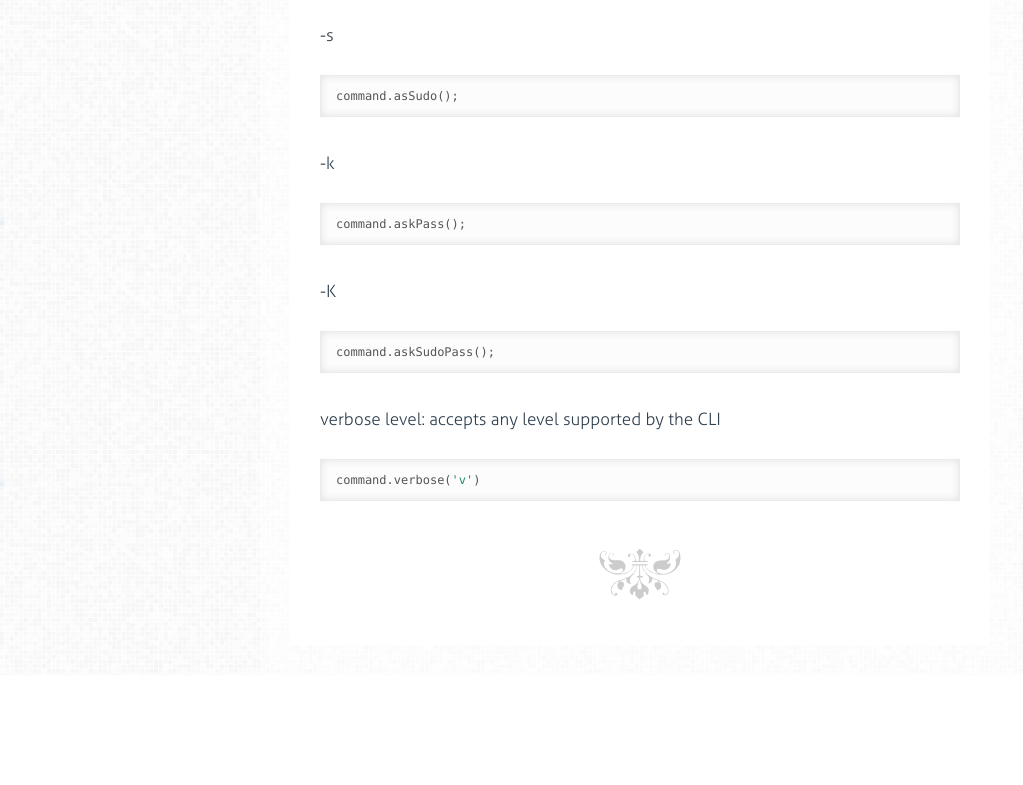
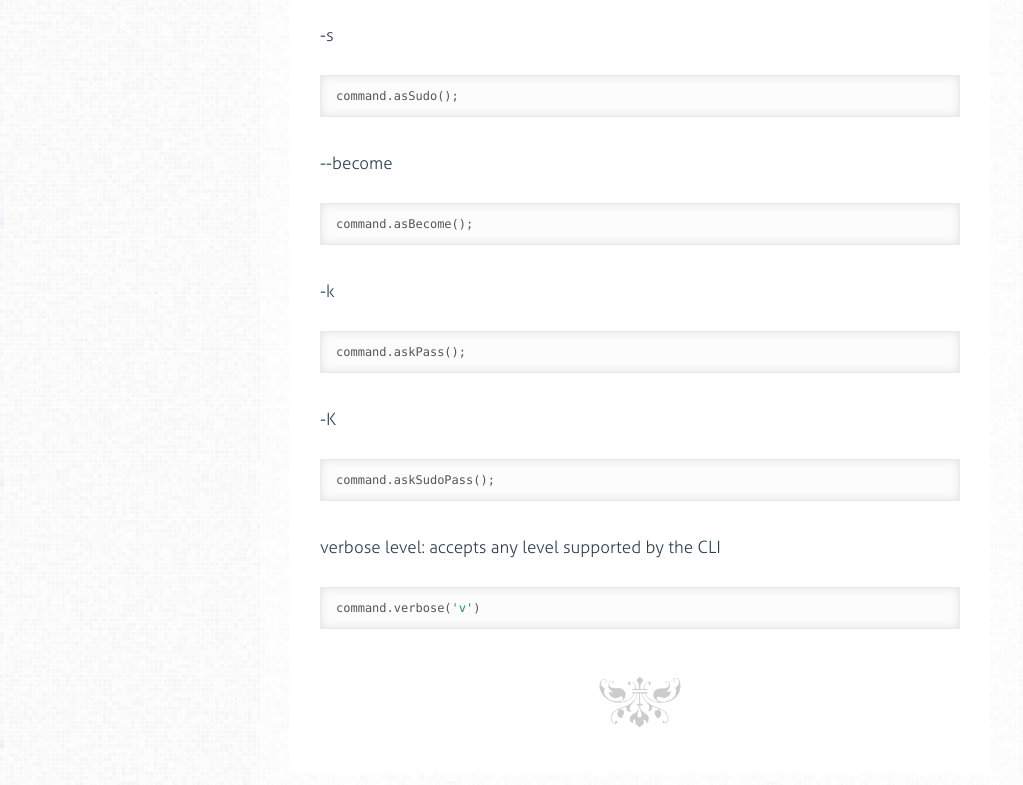
Before and after one commit to shaharke/node-ansible, a website: page docs/index.html in a window 1280 px wide. Shown: the part 3692-4477 px from the top of the page, without its empty margins (0-1023 px from the left). Before the commit the page ends 4367 px from the top, so only its background shows below. Drawn offline with Linux system fonts and the light colour scheme.

Commit message:
doc(AdHoc/become): add become support

```diff
--- a/docs/index.html
+++ b/docs/index.html
@@ -193,7 +193,10 @@ command.exec();</pre></div>
 
           <div class='highlight'><pre>command.asSudo();</pre></div>
 
+        <p> --become</p>
 
+
+        <div class='highlight'><pre>command.asBecome();</pre></div>
 
         <p> -k</p>
 
@@ -206,8 +209,6 @@ command.exec();</pre></div>
 
 
           <div class='highlight'><pre>command.askSudoPass();</pre></div>
-
-
 
         <p>verbose level: accepts any level supported by the CLI</p>
 
```
